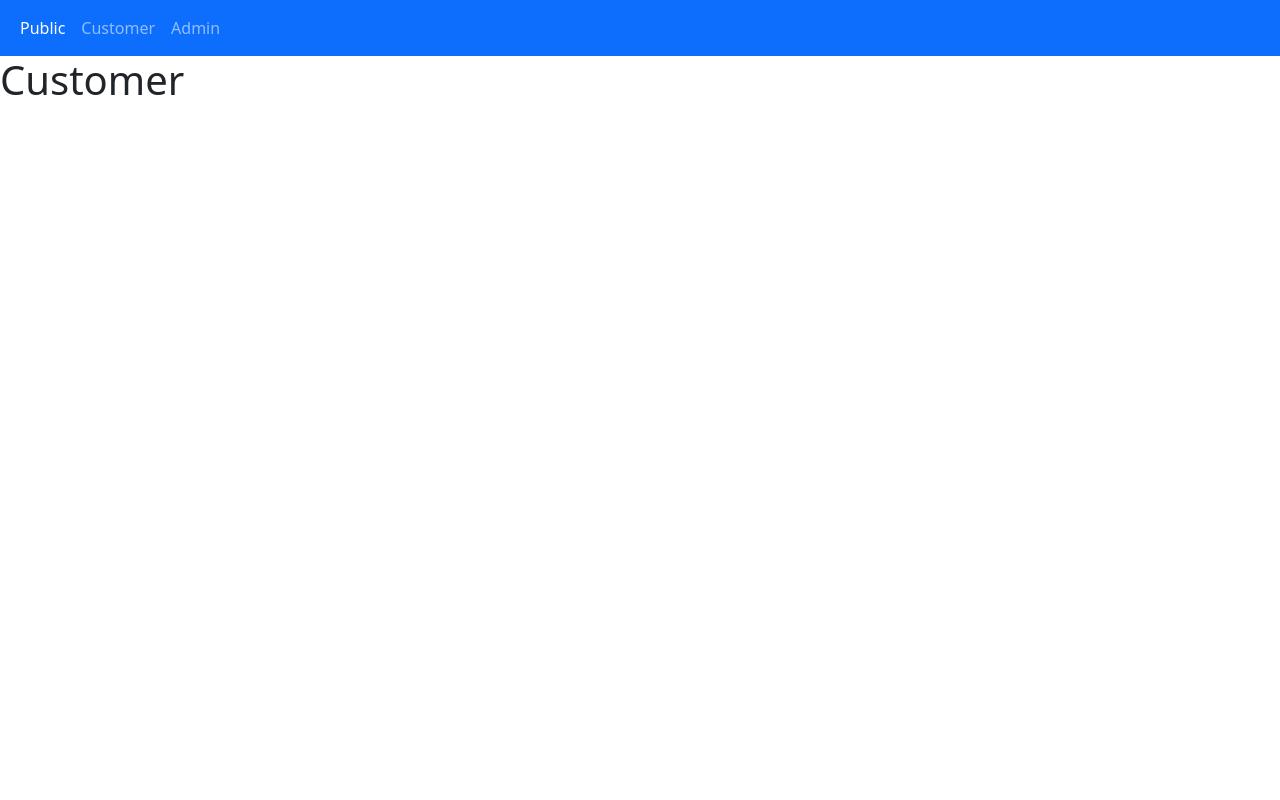
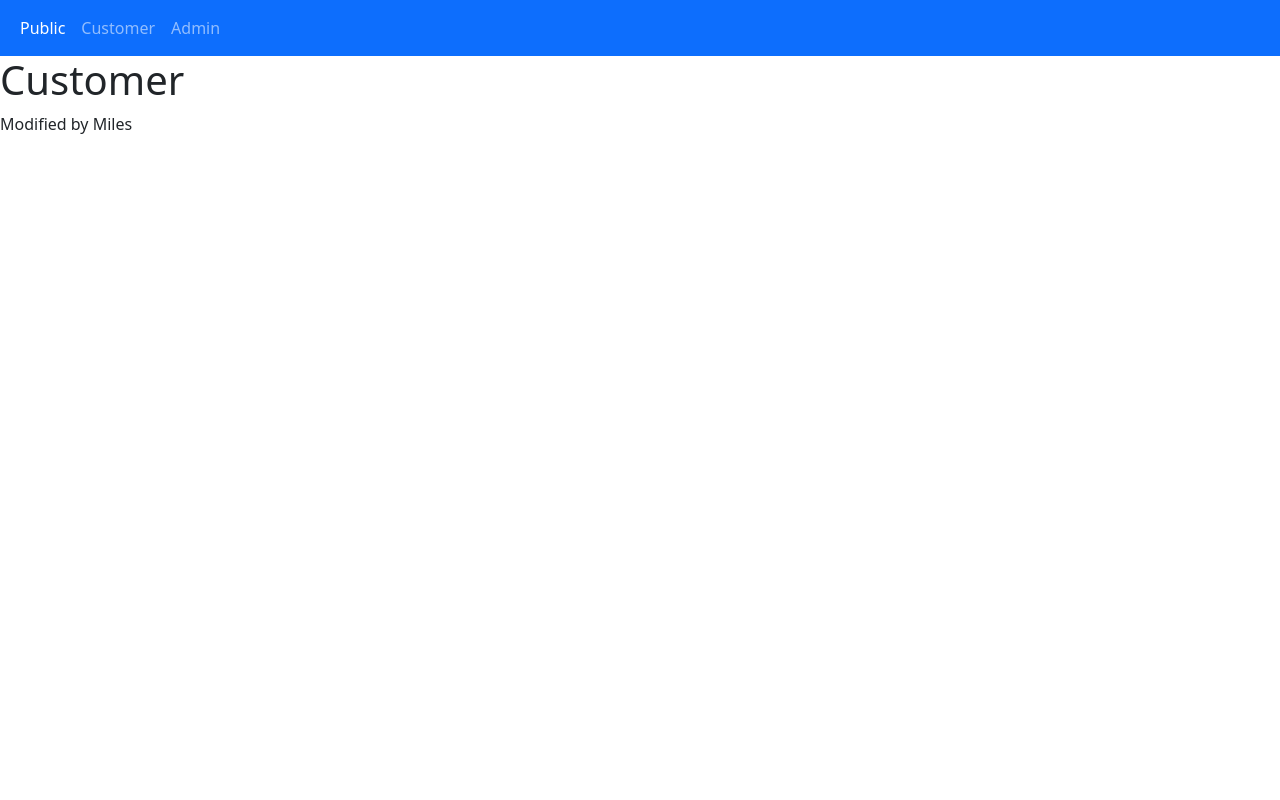
Before and after one commit to nmalicki/restaurant, a PHP site: page /customer.php in a window 1280 px wide. Run offline with PHP 8.4, Linux system fonts and the light colour scheme.

Commit message:
Commit Test

```diff
--- a/customer.php
+++ b/customer.php
@@ -4,7 +4,7 @@
     </head>
     <body>
         <h1>Customer</h1>
-
+           Modified by Miles
     </body>
 </html>
 <?php
```
Also changed, not shown: 1 other file.
